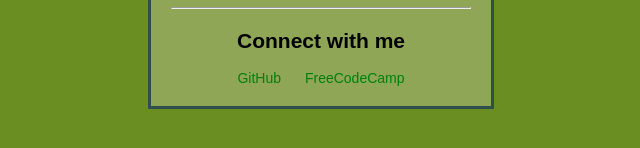
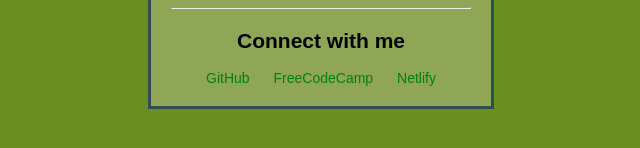
Before and after one commit to NanaOdi/Blog-Post-Card, a plain HTML site: page index.html in a window 1280 px wide. Shown: the part 492-640 px from the top of the page, without its empty margins (319-959 px from the left). Drawn offline with Linux system fonts and the light colour scheme.

Commit message:
Update index.html with Netlify link
Added Netlify link to social media section.

```diff
--- a/index.html
+++ b/index.html
@@ -24,7 +24,9 @@
         <h2>Connect with me</h2>
         <a href="https://github.com/NanaOdi">GitHub</a>
         <a href="https://www.freecodecamp.org/nano85">FreeCodeCamp</a>
+         <a href="https://app.netlify.com/teams/nanaodi/projects">Netlify</a>
     </div>
    </div>
 </body>
+
 </html>
```
